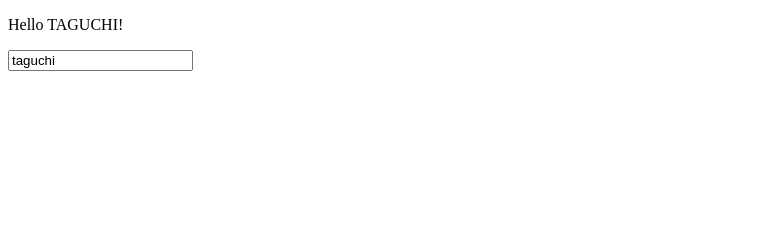
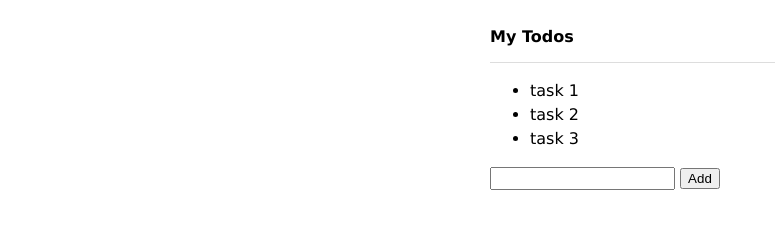
Before and after one commit to toshichanapp/myvueapp, a plain HTML site: page index.html in a window 1280 px wide. Shown: the whole page, without its empty margins (0-775 px from the left). Drawn offline with nearby package versions, Linux system fonts and the light colour scheme.

Commit message:
todoアプリの作成　dataの表示

```diff
--- a/css/styles.css
+++ b/css/styles.css
@@ -0,0 +1,23 @@
+body {
+    font-size: 16px;
+    font-family: Verdana, sans-serif;
+}
+
+.container {
+    width: 300px;
+    margin: auto;
+}
+
+#app h1 {
+    font-size: 16px;
+    border-bottom: 1px solid #ddd;
+    padding: 16px 0;
+}
+
+#app li {
+    line-height: 1.5;
+}
+
+#app input[type="text"] {
+    padding: 2px;
+}
--- a/index.html
+++ b/index.html
@@ -7,10 +7,15 @@
 </head>
 <body>
 
-<div id="app">
-    <!-- <p>Hello {{ name }}!</p> -->
-    <p>Hello {{ name.toUpperCase() }}!</p>
-    <p><input type="text" v-model="name"></p>
+<div id="app" class="container">
+    <h1>My Todos</h1>
+    <ul>
+        <li v-for="todo in todos">{{ todo }}</li>
+    </ul>
+    <form>
+        <input type="text">
+        <input type="submit" value="Add">
+    </form>
 </div>
 
 <script src="https://cdn.jsdelivr.net/npm/vue"></script>
--- a/js/main.js
+++ b/js/main.js
@@ -1,12 +1,14 @@
 (function() {
     'use strict';
-
-    // two way data binding (to UI)
 
     var vm = new Vue({
         el: '#app',
         data: {
-            name: 'taguchi'
+            todos: [
+                'task 1',
+                'task 2',
+                'task 3'
+            ]
         }
     });
 })();
```
